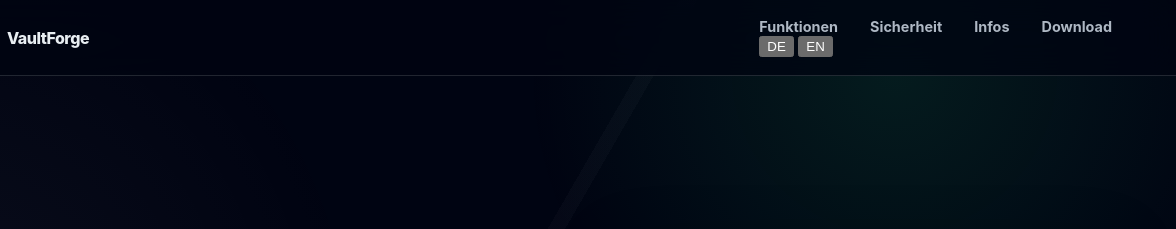
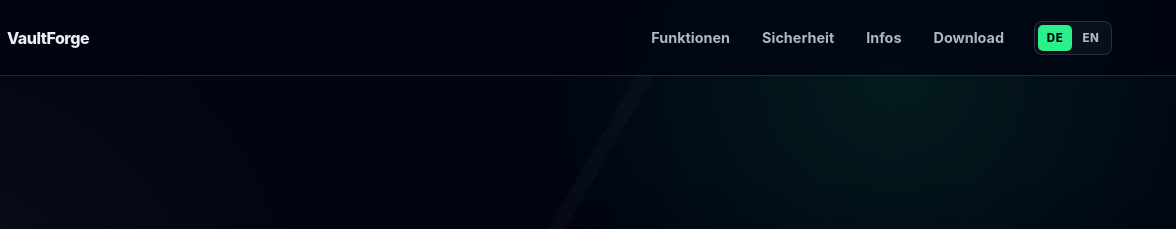
Before and after one commit to Metrix31/VaultForge, a plain HTML site: page index.html in a window 1280 px wide. Shown: the top 229 px of the page, 104-1280 px from the left. Drawn offline with Linux system fonts and the light colour scheme.

Commit message:
Add header controls and language switch styles

```diff
--- a/style.css
+++ b/style.css
@@ -23,9 +23,14 @@ code { color: var(--green); font-family: "SFMono-Regular", Consolas, "Liberation
 .site-header { position: sticky; top: 0; z-index: 10; display: flex; align-items: center; justify-content: space-between; gap: 24px; min-height: 76px; padding: 14px clamp(20px, 5vw, 88px); border-bottom: 1px solid var(--line); background: rgba(0, 4, 18, 0.76); backdrop-filter: blur(20px); }
 .brand { display: inline-flex; align-items: center; gap: 11px; font-weight: 800; letter-spacing: -0.03em; }
 .brand-mark { display: grid; width: 36px; height: 36px; place-items: center; border: 1px solid rgba(43, 240, 138, 0.65); border-radius: 10px; background: var(--green-muted); box-shadow: inset 0 0 20px rgba(43, 240, 138, 0.1); color: var(--green); font-size: 0.78rem; letter-spacing: -0.08em; }
+.header-controls { display: flex; align-items: center; gap: clamp(16px, 2.5vw, 30px); }
 .nav { display: flex; align-items: center; gap: clamp(15px, 3vw, 32px); color: var(--white-muted); font-size: 0.9rem; font-weight: 650; }
 .nav a { transition: color 160ms ease; }
 .nav a:hover, .nav a:focus-visible { color: var(--green); }
+.language-switch { display: inline-flex; gap: 2px; padding: 3px; border: 1px solid var(--line); border-radius: 8px; background: rgba(232, 238, 242, 0.04); }
+.language-button { min-width: 34px; border: 0; border-radius: 5px; padding: 6px 7px; background: transparent; color: var(--white-muted); cursor: pointer; font: inherit; font-size: 0.72rem; font-weight: 800; letter-spacing: 0.04em; transition: background 160ms ease, color 160ms ease; }
+.language-button:hover, .language-button:focus-visible { color: var(--white); }
+.language-button.is-active { background: var(--green); color: var(--black); }
 
 .hero { display: grid; grid-template-columns: minmax(0, 1.08fr) minmax(350px, 0.92fr); gap: clamp(40px, 7vw, 110px); align-items: center; width: min(1440px, 100%); min-height: calc(100vh - 76px); margin: auto; padding: clamp(64px, 9vw, 130px) clamp(20px, 5vw, 88px) clamp(74px, 9vw, 120px); }
 .hero-content { max-width: 740px; }
@@ -91,4 +96,4 @@ h3 { margin-bottom: 11px; font-size: 1.15rem; letter-spacing: -0.025em; }
 .site-footer span:first-child { color: var(--white); font-weight: 800; }
 
 @media (max-width: 1000px) { .hero, .security-band, .download-section { grid-template-columns: 1fr; } .hero { min-height: auto; } .feature-grid { grid-template-columns: repeat(2, minmax(0, 1fr)); } .info-grid { grid-template-columns: 1fr; } .security-band { padding-inline: clamp(20px, 5vw, 88px); } }
-@media (max-width: 680px) { .site-header, .site-footer { align-items: flex-start; flex-direction: column; } .nav { width: 100%; justify-content: space-between; gap: 8px; font-size: 0.8rem; } h1 { font-size: clamp(3.8rem, 20vw, 6rem); } .hero-actions, .hero-actions .button { width: 100%; } .feature-grid { grid-template-columns: 1fr; } .preview-body { grid-template-columns: 1fr; } .preview-sidebar { display: grid; grid-template-columns: 1fr 1fr; border-right: 0; border-bottom: 1px solid var(--line); } .preview-sidebar strong { grid-column: span 2; margin-bottom: 3px; } .command-box { grid-template-columns: 1fr; } .copy-button { width: 100%; } }
+@media (max-width: 680px) { .site-header, .site-footer { align-items: flex-start; flex-direction: column; } .header-controls { width: 100%; justify-content: space-between; } .nav { flex: 1; width: auto; justify-content: space-between; gap: 8px; font-size: 0.8rem; } h1 { font-size: clamp(3.8rem, 20vw, 6rem); } .hero-actions, .hero-actions .button { width: 100%; } .feature-grid { grid-template-columns: 1fr; } .preview-body { grid-template-columns: 1fr; } .preview-sidebar { display: grid; grid-template-columns: 1fr 1fr; border-right: 0; border-bottom: 1px solid var(--line); } .preview-sidebar strong { grid-column: span 2; margin-bottom: 3px; } .command-box { grid-template-columns: 1fr; } .copy-button { width: 100%; } }
```
